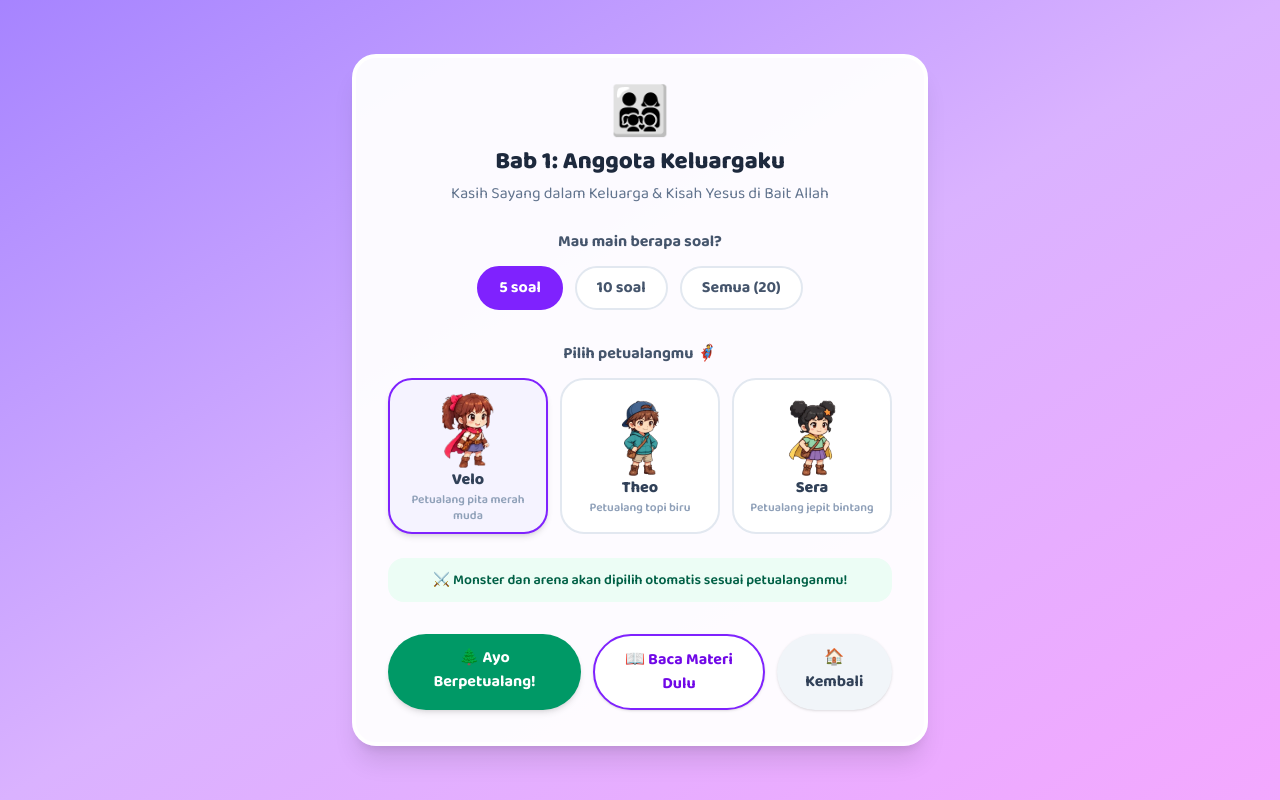
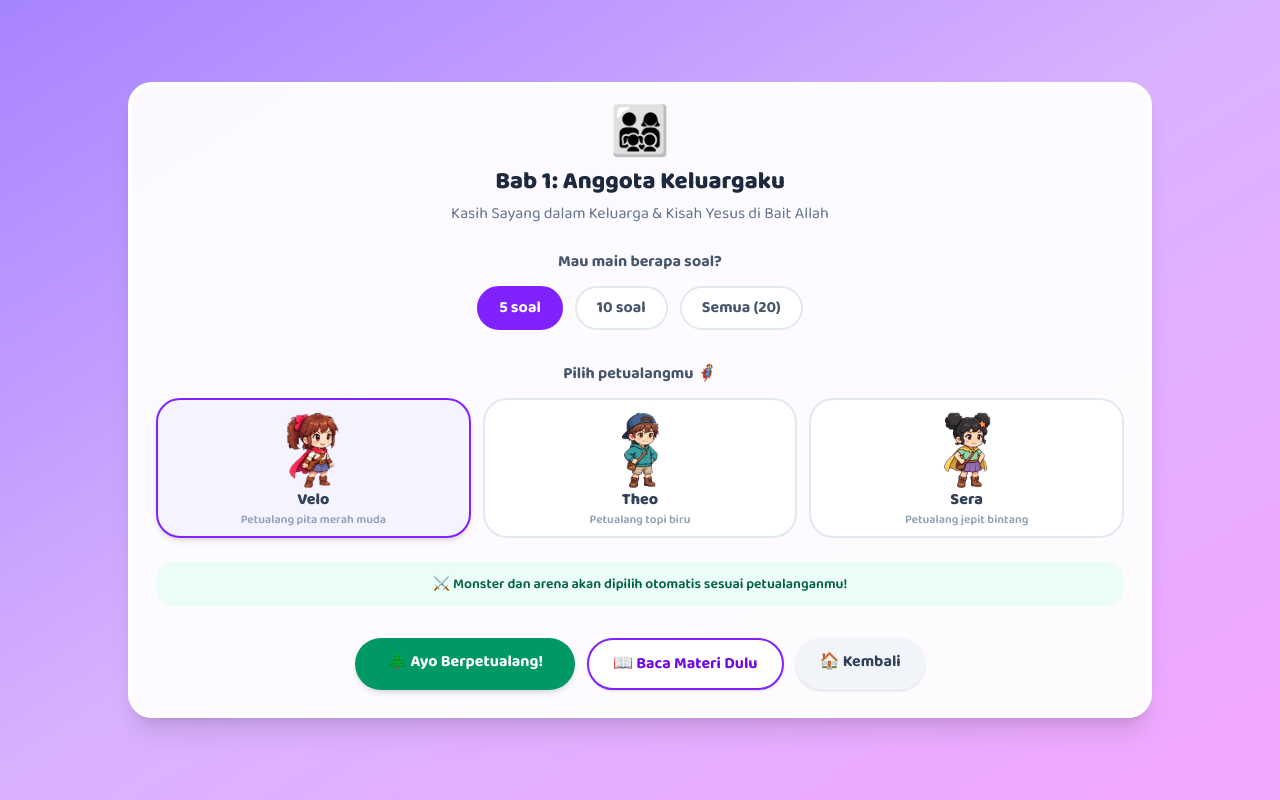
Before and after one commit to theodoresibp/kuis-belajar-anak, a Next.js app: page /quiz/bab-1-anggota-keluargaku in a window 1280 px wide. Built offline with nearby package versions, Linux system fonts and the light colour scheme.

Commit message:
Fit learning navigation screens to landscape viewport

```diff
--- a/src/components/QuizGame.tsx
+++ b/src/components/QuizGame.tsx
@@ -241,7 +241,7 @@ export default function QuizGame({ chapter }: { chapter: QuizChapter }) {
 
   if (phase === "settings") {
     return (
-      <div className="w-full max-w-xl rounded-3xl bg-white/95 shadow-xl p-8 border-4 border-white text-center">
+      <div className="quiz-settings-screen w-full max-w-5xl rounded-3xl bg-white/95 shadow-xl p-4 sm:p-6 border-4 border-white text-center">
         <div className="text-5xl mb-2">{chapter.emoji}</div>
         <h2 className="text-2xl font-extrabold text-slate-800 mb-1">
           {chapter.title}
```
